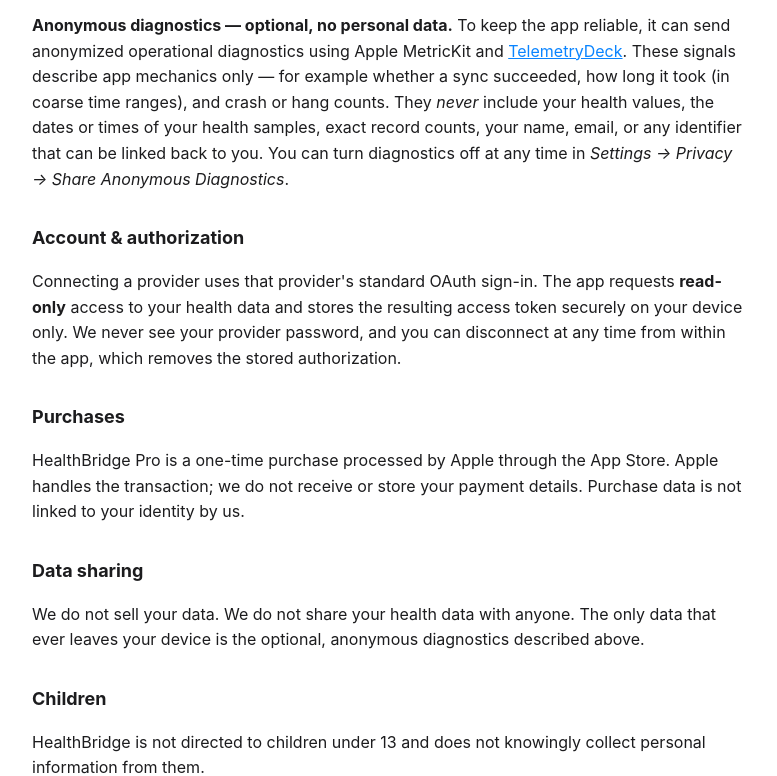
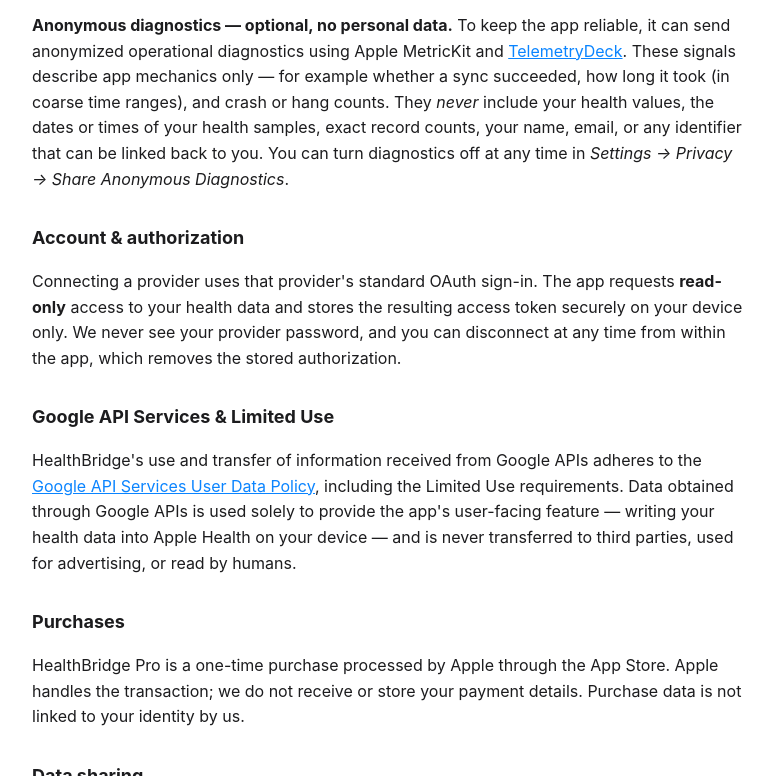
Before and after one commit to artomal/healthbridge-privacy, a plain HTML site: page index.html in a window 1280 px wide. Shown: the part 466-1242 px from the top of the page, without its empty margins (248-1025 px from the left). Drawn offline with Linux system fonts and the light colour scheme.

Commit message:
Add Google API Services Limited Use disclosure

```diff
--- a/index.html
+++ b/index.html
@@ -63,6 +63,18 @@
     which removes the stored authorization.
   </p>
 
+  <h2>Google API Services &amp; Limited Use</h2>
+  <p>
+    HealthBridge's use and transfer of information received from Google APIs
+    adheres to the
+    <a href="https://developers.google.com/terms/api-services-user-data-policy">Google
+    API Services User Data Policy</a>, including the Limited Use requirements.
+    Data obtained through Google APIs is used solely to provide the app's
+    user-facing feature — writing your health data into Apple Health on your
+    device — and is never transferred to third parties, used for advertising,
+    or read by humans.
+  </p>
+
   <h2>Purchases</h2>
   <p>
     HealthBridge Pro is a one-time purchase processed by Apple through the App
```
